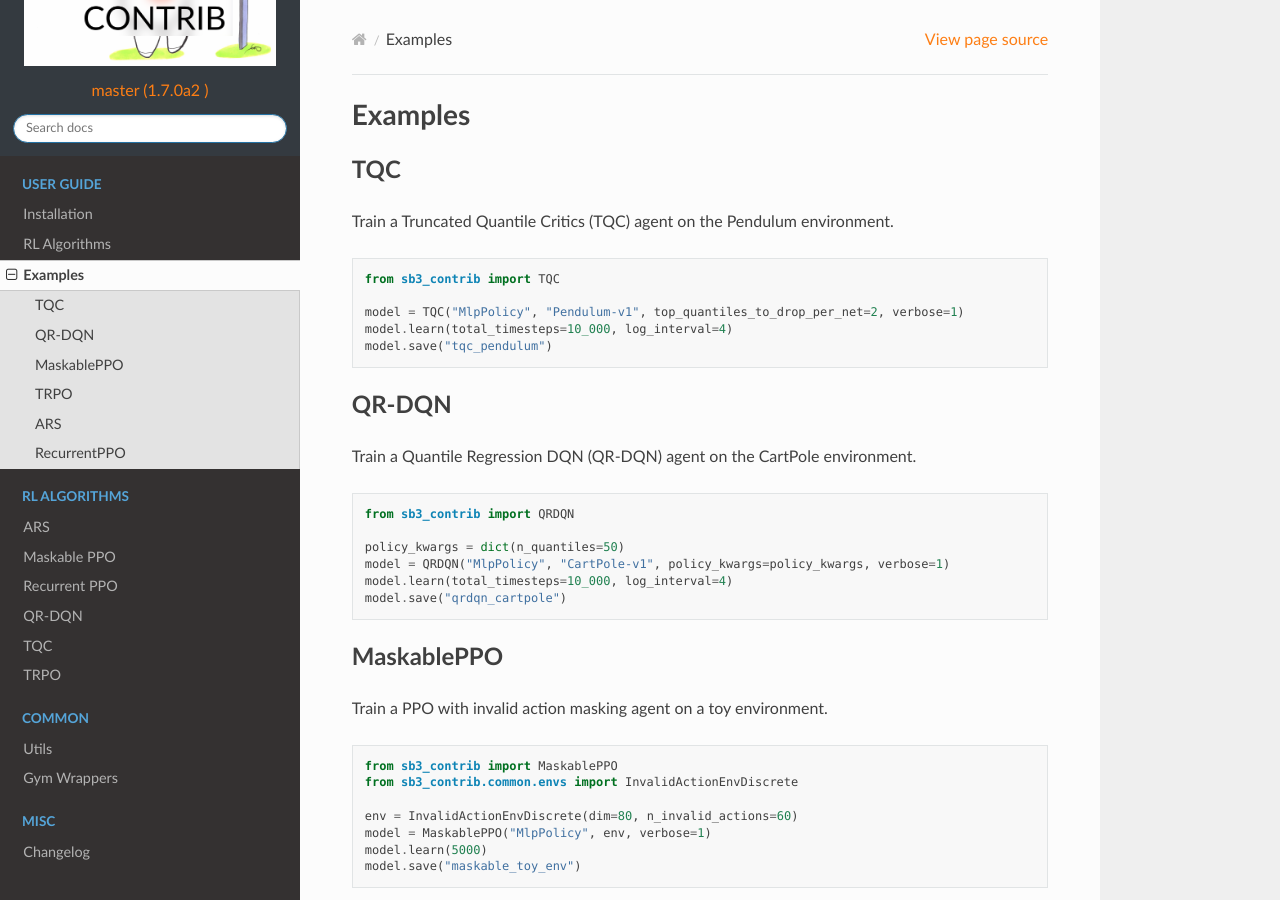
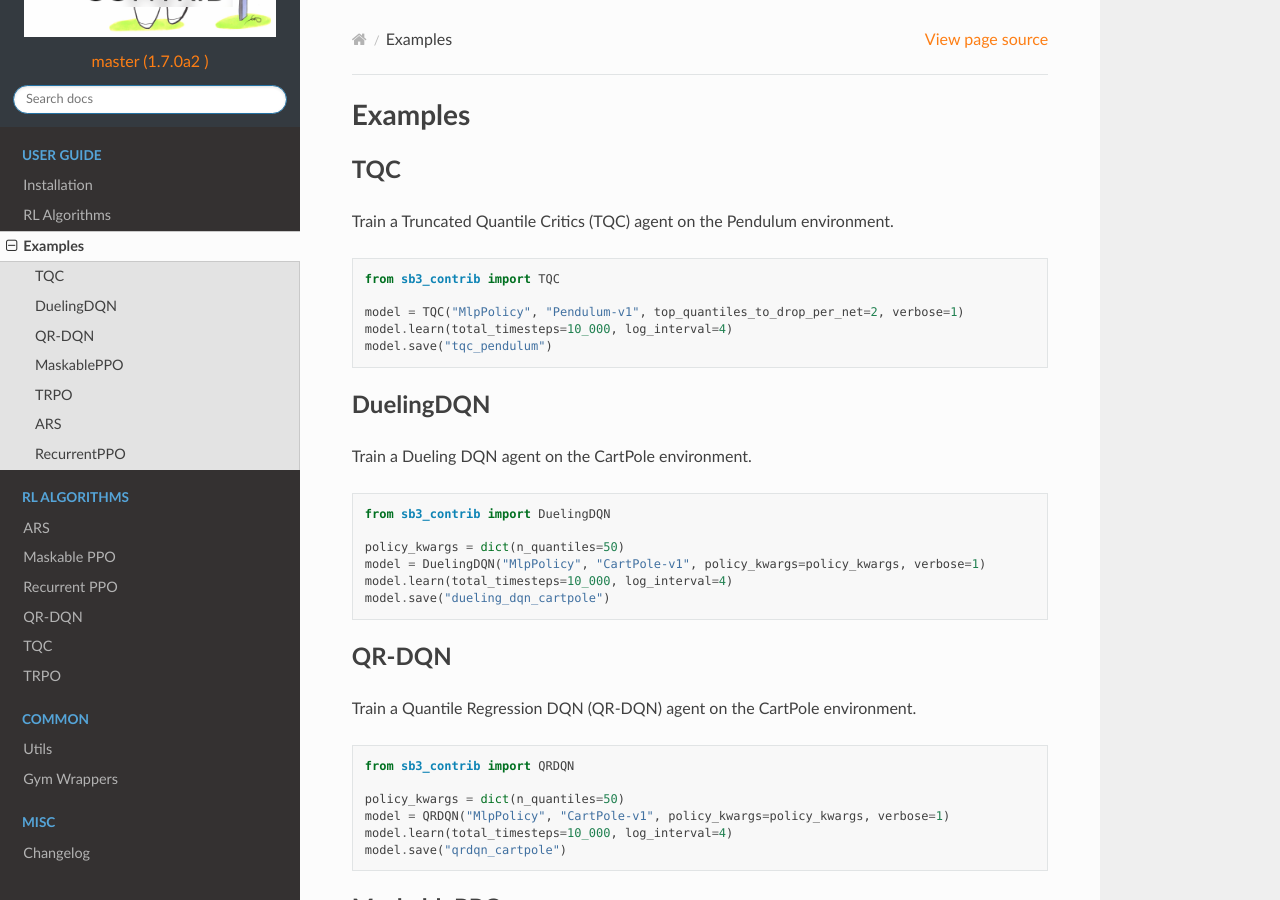
Before and after one commit to Stable-Baselines-Team/stable-baselines3-contrib, a Sphinx documentation site: the page built from docs/guide/examples.rst, in a window 1280 px wide and 900 px high. Built offline with Sphinx 7.4.7 and the Read the Docs theme 2.0.0, drawn with Linux system fonts in a browser that asks for light colours.

Commit message:
Add example in example.rst

```diff
--- a/docs/guide/examples.rst
+++ b/docs/guide/examples.rst
@@ -15,6 +15,20 @@ Train a Truncated Quantile Critics (TQC) agent on the Pendulum environment.
   model = TQC("MlpPolicy", "Pendulum-v1", top_quantiles_to_drop_per_net=2, verbose=1)
   model.learn(total_timesteps=10_000, log_interval=4)
   model.save("tqc_pendulum")
+
+DuelingDQN
+----------
+
+Train a Dueling DQN agent on the CartPole environment.
+
+.. code-block:: python
+
+  from sb3_contrib import DuelingDQN
+
+  policy_kwargs = dict(n_quantiles=50)
+  model = DuelingDQN("MlpPolicy", "CartPole-v1", policy_kwargs=policy_kwargs, verbose=1)
+  model.learn(total_timesteps=10_000, log_interval=4)
+  model.save("dueling_dqn_cartpole")
 
 QR-DQN
 ------
```
